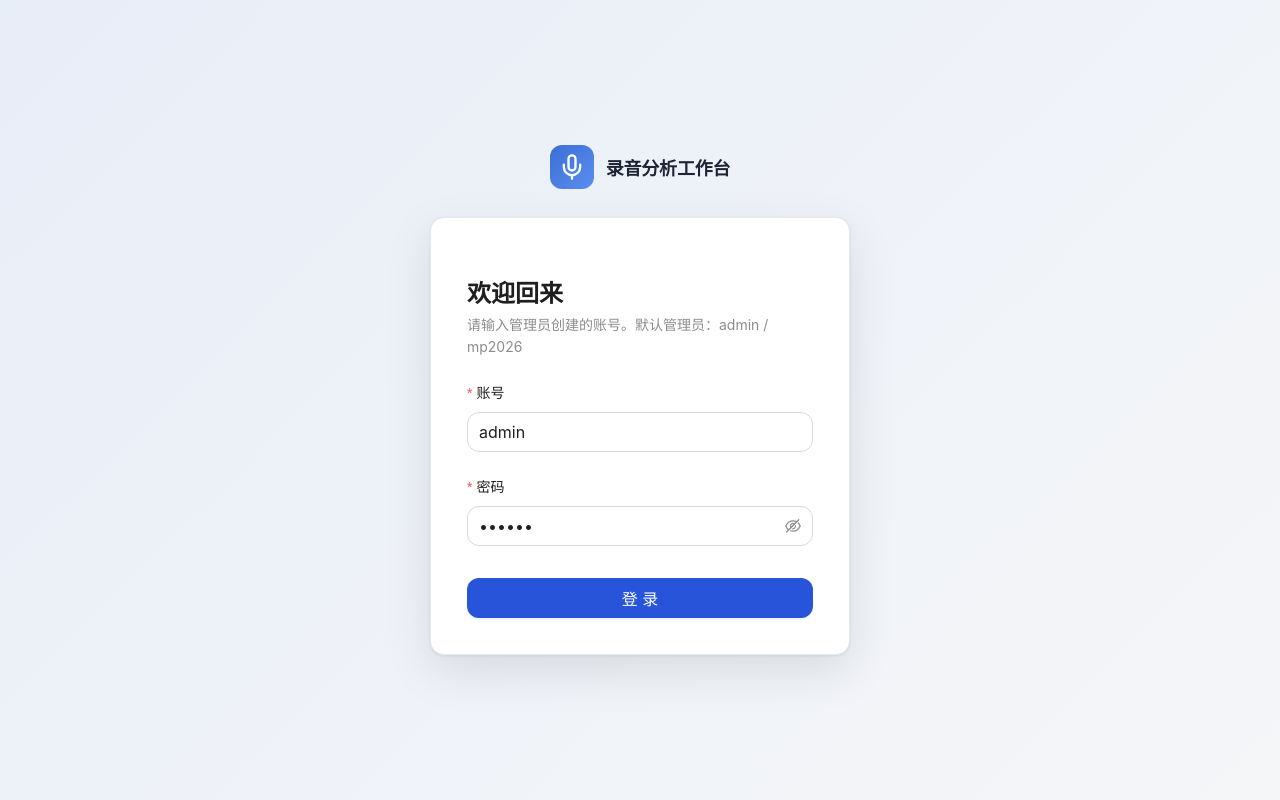
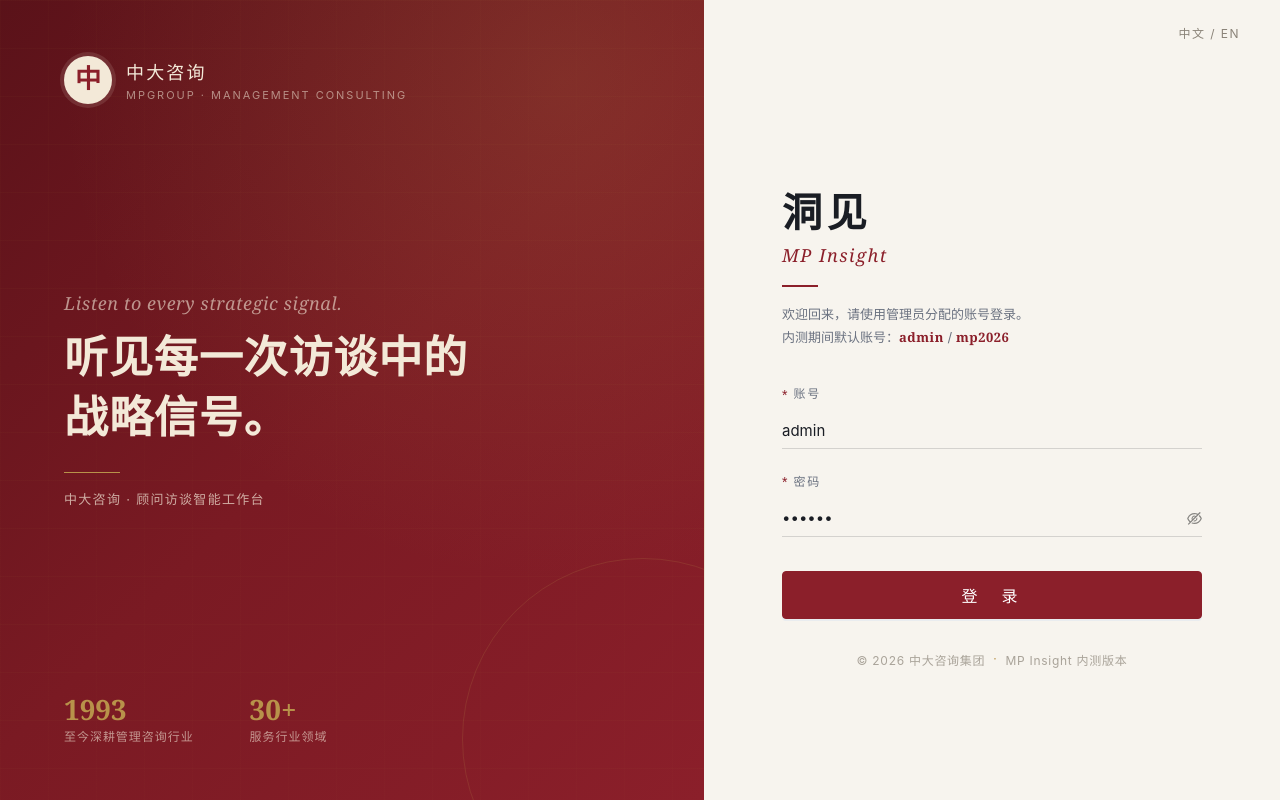
Before and after one commit to pengtruman922-dotcom/ai-asr-file, a React (Vite) app in the folder frontend/: page / in a window 1280 px wide. Built offline with nearby package versions, Linux system fonts and the light colour scheme.

Commit message:
Updated index.html

```diff
--- a/frontend/index.html
+++ b/frontend/index.html
@@ -3,7 +3,7 @@
   <head>
     <meta charset="UTF-8" />
     <meta name="viewport" content="width=device-width, initial-scale=1.0" />
-    <title>录音访谈分析工作台</title>
+    <title>洞见 · MP Insight | 中大咨询</title>
   </head>
   <body>
     <div id="root"></div>
--- a/frontend/src/App.tsx
+++ b/frontend/src/App.tsx
@@ -322,23 +322,63 @@ function Login({ onLogin }: { onLogin: (token: string) => void }) {
   };
   return (
     <div className="login-page">
-      <div className="login-brand">
-        <div className="login-logo">
-          <svg width="28" height="28" viewBox="0 0 24 24" fill="none" stroke="currentColor" strokeWidth="2" strokeLinecap="round" strokeLinejoin="round">
-            <path d="M12 2a3 3 0 0 0-3 3v7a3 3 0 0 0 6 0V5a3 3 0 0 0-3-3Z"/><path d="M19 10v2a7 7 0 0 1-14 0v-2"/><line x1="12" y1="19" x2="12" y2="22"/>
-          </svg>
+      <aside className="login-stage">
+        <div className="login-stage-top">
+          <div className="login-mark">
+            <span className="login-mark-cn">中</span>
+          </div>
+          <div className="login-stage-brand">
+            <div className="login-stage-brand-cn">中大咨询</div>
+            <div className="login-stage-brand-en">MPGroup · Management Consulting</div>
+          </div>
         </div>
-        <span>录音分析工作台</span>
-      </div>
-      <Card className="login-card">
-        <Title level={3} style={{ marginBottom: 4 }}>欢迎回来</Title>
-        <Paragraph type="secondary" style={{ marginBottom: 24 }}>请输入管理员创建的账号。默认管理员：admin / mp2026</Paragraph>
-        <Form layout="vertical" initialValues={{ username: 'admin', password: 'mp2026' }} onFinish={onFinish}>
-          <Form.Item name="username" label="账号" rules={[{ required: true }]}><Input size="large" /></Form.Item>
-          <Form.Item name="password" label="密码" rules={[{ required: true }]}><Input.Password size="large" /></Form.Item>
-          <Button type="primary" htmlType="submit" loading={loading} block size="large" style={{ marginTop: 8 }}>登录</Button>
-        </Form>
-      </Card>
+        <div className="login-stage-center">
+          <p className="login-quote-en">Listen to every strategic signal.</p>
+          <h1 className="login-quote-cn">听见每一次访谈中的<br />战略信号。</h1>
+          <div className="login-quote-divider" />
+          <p className="login-quote-sub">中大咨询 · 顾问访谈智能工作台</p>
+        </div>
+        <div className="login-stage-bottom">
+          <div className="login-stage-stat">
+            <span className="login-stage-stat-num">1993</span>
+            <span className="login-stage-stat-label">至今深耕管理咨询行业</span>
+          </div>
+          <div className="login-stage-stat">
+            <span className="login-stage-stat-num">30+</span>
+            <span className="login-stage-stat-label">服务行业领域</span>
+          </div>
+        </div>
+      </aside>
+      <section className="login-form-side">
+        <div className="login-form-topbar">
+          <span className="login-form-topbar-text">中文 / EN</span>
+        </div>
+        <div className="login-form-wrap">
+          <div className="login-form-heading">
+            <h2 className="login-form-title">洞见</h2>
+            <p className="login-form-subtitle">MP&nbsp;Insight</p>
+            <span className="login-form-rule" />
+            <p className="login-form-hint">欢迎回来，请使用管理员分配的账号登录。<br />内测期间默认账号：<em>admin</em> / <em>mp2026</em></p>
+          </div>
+          <Form className="login-form" layout="vertical" initialValues={{ username: 'admin', password: 'mp2026' }} onFinish={onFinish}>
+            <Form.Item name="username" label="账号" rules={[{ required: true, message: '请输入账号' }]}>
+              <Input size="large" variant="borderless" className="login-input" placeholder="请输入账号" />
+            </Form.Item>
+            <Form.Item name="password" label="密码" rules={[{ required: true, message: '请输入密码' }]}>
+              <Input.Password size="large" variant="borderless" className="login-input" placeholder="请输入密码" />
+            </Form.Item>
+            <Button type="primary" htmlType="submit" loading={loading} block size="large" className="login-submit">
+              <span className="login-submit-text">登&nbsp;&nbsp;录</span>
+              <span className="login-submit-arrow" aria-hidden>→</span>
+            </Button>
+          </Form>
+          <div className="login-form-foot">
+            <span>© 2026 中大咨询集团</span>
+            <span className="login-form-foot-dot">·</span>
+            <span>MP Insight 内测版本</span>
+          </div>
+        </div>
+      </section>
     </div>
   );
 }
@@ -404,12 +444,8 @@ function Home({ me, usage, onOpenProject, onSettings, onAdmin, onLogout }: { me:
     <div className="home-shell">
       <header className="home-topbar">
         <div className="home-topbar-brand">
-          <div className="home-topbar-logo">
-            <svg width="22" height="22" viewBox="0 0 24 24" fill="none" stroke="currentColor" strokeWidth="2" strokeLinecap="round" strokeLinejoin="round">
-              <path d="M12 2a3 3 0 0 0-3 3v7a3 3 0 0 0 6 0V5a3 3 0 0 0-3-3Z"/><path d="M19 10v2a7 7 0 0 1-14 0v-2"/><line x1="12" y1="19" x2="12" y2="22"/>
-            </svg>
-          </div>
-          <span className="home-topbar-title">录音分析工作台</span>
+          <div className="home-topbar-logo">中</div>
+          <span className="home-topbar-title">洞见 · MP Insight</span>
         </div>
         <div className="home-topbar-actions">
           <button className="topbar-btn" onClick={onSettings}><SettingOutlined /> 设置</button>
@@ -419,7 +455,7 @@ function Home({ me, usage, onOpenProject, onSettings, onAdmin, onLogout }: { me:
 
       <div className="home-hero">
         <div className="home-hero-inner">
-          <h1 className="home-hero-title">你的录音分析工作台</h1>
+          <h1 className="home-hero-title">洞见 · 顾问访谈智能工作台</h1>
           <p className="home-hero-sub">上传访谈录音，自动转写、生成纪要，并基于内容进行智能问答</p>
           <div className="home-search-row">
             <Input.Search
--- a/frontend/src/styles.css
+++ b/frontend/src/styles.css
@@ -10,12 +10,345 @@ body { background: #f5f6f8; color: #1d2433; font-family: -apple-system, BlinkMac
 .project-table .ant-table-row:hover td { background: #f0f5ff !important; }
 .hero-card { background: linear-gradient(135deg, #fff, #f0f5ff); border: 1px solid #dce4f5; }
 
-/* ── Login ── */
-.login-page { min-height: 100vh; display: flex; flex-direction: column; align-items: center; justify-content: center; gap: 28px; background: linear-gradient(135deg, #e8eef8 0%, #f5f6f8 100%); }
-.login-brand { display: flex; align-items: center; gap: 12px; color: #1d2433; font-size: 18px; font-weight: 600; letter-spacing: -0.01em; }
-.login-logo { width: 44px; height: 44px; border-radius: 12px; background: linear-gradient(135deg, #3b6fd4, #5b8ef0); display: flex; align-items: center; justify-content: center; color: #fff; flex-shrink: 0; }
-.login-card { width: 420px; box-shadow: 0 1px 3px rgba(0,0,0,0.08), 0 16px 48px rgba(0,0,0,0.1); border-radius: 14px; background: #fff; border: 1px solid #e4e8f0; }
-.login-card .ant-card-body { padding: 36px; }
+/* ── Login (MP Insight redesign) ── */
+.login-page {
+  min-height: 100vh;
+  display: grid;
+  grid-template-columns: 55fr 45fr;
+  background: #f7f4ee;
+  font-family: "PingFang SC", "Microsoft YaHei", -apple-system, BlinkMacSystemFont, sans-serif;
+}
+
+.login-stage {
+  position: relative;
+  background:
+    radial-gradient(circle at 80% 10%, rgba(184,146,74,0.18), transparent 55%),
+    linear-gradient(135deg, #5a1219 0%, #7a1a23 50%, #8b1f2a 100%);
+  color: #f3e9d8;
+  padding: 56px 64px;
+  display: flex;
+  flex-direction: column;
+  justify-content: space-between;
+  overflow: hidden;
+}
+
+.login-stage::before {
+  content: "";
+  position: absolute;
+  inset: 0;
+  background-image:
+    linear-gradient(rgba(184,146,74,0.08) 1px, transparent 1px),
+    linear-gradient(90deg, rgba(184,146,74,0.05) 1px, transparent 1px);
+  background-size: 100% 48px, 48px 100%;
+  pointer-events: none;
+  opacity: 0.5;
+}
+
+.login-stage::after {
+  content: "";
+  position: absolute;
+  right: -120px;
+  bottom: -120px;
+  width: 360px;
+  height: 360px;
+  border-radius: 50%;
+  border: 1px solid rgba(184,146,74,0.18);
+  pointer-events: none;
+}
+
+.login-stage > * { position: relative; z-index: 1; }
+
+.login-stage-top {
+  display: flex;
+  align-items: center;
+  gap: 14px;
+  animation: loginFadeUp 600ms ease-out both;
+}
+
+.login-mark {
+  width: 48px;
+  height: 48px;
+  border-radius: 50%;
+  background: #f3e9d8;
+  color: #8b1f2a;
+  display: flex;
+  align-items: center;
+  justify-content: center;
+  font-family: "Source Han Serif SC", "Songti SC", "SimSun", serif;
+  font-size: 26px;
+  font-weight: 700;
+  box-shadow: 0 0 0 4px rgba(243,233,216,0.12);
+}
+
+.login-mark-cn { line-height: 1; }
+
+.login-stage-brand-cn {
+  font-family: "Source Han Serif SC", "Songti SC", "SimSun", serif;
+  font-size: 18px;
+  letter-spacing: 0.12em;
+  color: #f3e9d8;
+}
+
+.login-stage-brand-en {
+  font-size: 11px;
+  letter-spacing: 0.18em;
+  color: rgba(243,233,216,0.55);
+  margin-top: 4px;
+  text-transform: uppercase;
+}
+
+.login-stage-center {
+  max-width: 460px;
+  animation: loginFadeUp 800ms 120ms ease-out both;
+}
+
+.login-quote-en {
+  font-family: "Cormorant Garamond", "Georgia", serif;
+  font-size: 18px;
+  font-style: italic;
+  color: rgba(243,233,216,0.6);
+  margin: 0 0 14px;
+  letter-spacing: 0.03em;
+}
+
+.login-quote-cn {
+  font-family: "Source Han Serif SC", "Songti SC", "SimSun", serif;
+  font-size: 44px;
+  font-weight: 600;
+  color: #f3e9d8;
+  margin: 0;
+  line-height: 1.35;
+  letter-spacing: 0.02em;
+}
+
+.login-quote-divider {
+  width: 56px;
+  height: 1px;
+  background: #b8924a;
+  margin: 24px 0 16px;
+}
+
+.login-quote-sub {
+  font-size: 13px;
+  color: rgba(243,233,216,0.7);
+  margin: 0;
+  letter-spacing: 0.1em;
+}
+
+.login-stage-bottom {
+  display: flex;
+  gap: 56px;
+  animation: loginFadeUp 800ms 240ms ease-out both;
+}
+
+.login-stage-stat { display: flex; flex-direction: column; gap: 4px; }
+
+.login-stage-stat-num {
+  font-family: "Cormorant Garamond", "Georgia", serif;
+  font-size: 28px;
+  font-weight: 600;
+  color: #b8924a;
+  line-height: 1;
+}
+
+.login-stage-stat-label {
+  font-size: 12px;
+  color: rgba(243,233,216,0.6);
+  letter-spacing: 0.08em;
+}
+
+.login-form-side {
+  display: flex;
+  flex-direction: column;
+  background: #f7f4ee;
+  position: relative;
+  animation: loginFadeIn 600ms 200ms ease-out both;
+}
+
+.login-form-side::before {
+  content: "";
+  position: absolute;
+  left: 0;
+  top: 96px;
+  bottom: 96px;
+  width: 1px;
+  background: linear-gradient(180deg, transparent, rgba(184,146,74,0.4), transparent);
+}
+
+.login-form-topbar {
+  display: flex;
+  justify-content: flex-end;
+  padding: 24px 40px;
+}
+
+.login-form-topbar-text {
+  font-size: 12px;
+  color: #8a8378;
+  letter-spacing: 0.12em;
+  cursor: pointer;
+  transition: color 160ms;
+}
+
+.login-form-topbar-text:hover { color: #8b1f2a; }
+
+.login-form-wrap {
+  flex: 1;
+  max-width: 420px;
+  width: 100%;
+  margin: 0 auto;
+  padding: 24px 40px 40px;
+  display: flex;
+  flex-direction: column;
+  justify-content: center;
+}
+
+.login-form-heading { margin-bottom: 36px; }
+
+.login-form-title {
+  font-family: "Source Han Serif SC", "Songti SC", "SimSun", serif;
+  font-size: 40px;
+  font-weight: 600;
+  color: #1a1d24;
+  margin: 0 0 4px;
+  letter-spacing: 0.12em;
+}
+
+.login-form-subtitle {
+  font-family: "Cormorant Garamond", "Georgia", serif;
+  font-size: 18px;
+  font-style: italic;
+  color: #8b1f2a;
+  margin: 0;
+  letter-spacing: 0.08em;
+}
+
+.login-form-rule {
+  display: block;
+  width: 36px;
+  height: 2px;
+  background: #8b1f2a;
+  margin: 18px 0 16px;
+}
+
+.login-form-hint {
+  font-size: 13px;
+  color: #6b7280;
+  margin: 0;
+  line-height: 1.7;
+}
+
+.login-form-hint em {
+  font-style: normal;
+  color: #8b1f2a;
+  font-weight: 600;
+  font-family: "Cormorant Garamond", "Georgia", serif;
+  letter-spacing: 0.04em;
+}
+
+.login-form .ant-form-item { margin-bottom: 22px; }
+.login-form .ant-form-item-label > label {
+  font-size: 12px;
+  color: #6b7280;
+  letter-spacing: 0.16em;
+  height: auto;
+}
+.login-form .ant-form-item-label > label::before { color: #8b1f2a !important; }
+
+.login-input.ant-input,
+.login-input.ant-input-affix-wrapper {
+  background: transparent !important;
+  border: none !important;
+  border-bottom: 1px solid #d4d2ce !important;
+  border-radius: 0 !important;
+  padding: 6px 0 !important;
+  font-size: 15px;
+  color: #1a1d24;
+  transition: border-color 200ms ease, box-shadow 200ms ease;
+  box-shadow: none !important;
+}
+
+.login-input.ant-input::placeholder,
+.login-input.ant-input-affix-wrapper input::placeholder { color: #b9b3a7; }
+
+.login-input.ant-input:focus,
+.login-input.ant-input-affix-wrapper-focused,
+.login-input.ant-input-affix-wrapper:focus-within {
+  border-bottom-color: #8b1f2a !important;
+  box-shadow: 0 1px 0 0 #8b1f2a !important;
+}
+
+.login-input.ant-input-affix-wrapper > input.ant-input {
+  background: transparent;
+  font-size: 15px;
+}
+
+.login-submit {
+  height: 48px;
+  margin-top: 12px;
+  background: #8b1f2a !important;
+  border-color: #8b1f2a !important;
+  border-radius: 4px !important;
+  font-weight: 500;
+  letter-spacing: 0.32em;
+  position: relative;
+  overflow: hidden;
+  transition: background 200ms ease, transform 120ms ease;
+}
+
+.login-submit:hover {
+  background: #6d1620 !important;
+  border-color: #6d1620 !important;
+}
+
+.login-submit:active { transform: translateY(1px); }
+
+.login-submit-arrow {
+  position: absolute;
+  right: 24px;
+  top: 50%;
+  transform: translate(8px, -50%);
+  opacity: 0;
+  transition: opacity 200ms ease, transform 200ms ease;
+  font-family: "Cormorant Garamond", serif;
+  font-size: 18px;
+  letter-spacing: 0;
+}
+
+.login-submit:hover .login-submit-arrow {
+  opacity: 1;
+  transform: translate(0, -50%);
+}
+
+.login-form-foot {
+  margin-top: 32px;
+  font-size: 12px;
+  color: #a9a399;
+  letter-spacing: 0.06em;
+  display: flex;
+  gap: 8px;
+  justify-content: center;
+}
+
+.login-form-foot-dot { color: #b8924a; }
+
+@keyframes loginFadeUp {
+  from { opacity: 0; transform: translateY(16px); }
+  to { opacity: 1; transform: translateY(0); }
+}
+
+@keyframes loginFadeIn {
+  from { opacity: 0; }
+  to { opacity: 1; }
+}
+
+@media (max-width: 900px) {
+  .login-page { grid-template-columns: 1fr; }
+  .login-stage { padding: 36px 32px; min-height: 320px; }
+  .login-quote-cn { font-size: 30px; }
+  .login-stage-bottom { gap: 28px; }
+  .login-form-side::before { display: none; }
+  .login-form-wrap { padding: 8px 32px 40px; }
+}
 
 /* ── Home Shell ── */
 .home-shell { min-height: 100vh; display: flex; flex-direction: column; background: #f5f6f8; }
@@ -23,7 +356,7 @@ body { background: #f5f6f8; color: #1d2433; font-family: -apple-system, BlinkMac
 /* ── Home Topbar ── */
 .home-topbar { height: 56px; display: flex; align-items: center; justify-content: space-between; padding: 0 32px; background: #fff; border-bottom: 1px solid #e8ecf2; position: sticky; top: 0; z-index: 10; }
 .home-topbar-brand { display: flex; align-items: center; gap: 10px; }
-.home-topbar-logo { width: 30px; height: 30px; border-radius: 8px; background: linear-gradient(135deg, #3b6fd4, #5b8ef0); display: flex; align-items: center; justify-content: center; color: #fff; flex-shrink: 0; }
+.home-topbar-logo { width: 30px; height: 30px; border-radius: 50%; background: #8b1f2a; display: flex; align-items: center; justify-content: center; color: #f3e9d8; flex-shrink: 0; font-family: "Source Han Serif SC", "Songti SC", "SimSun", serif; font-size: 16px; font-weight: 700; line-height: 1; }
 .home-topbar-title { font-size: 15px; font-weight: 600; color: #1d2433; letter-spacing: -0.01em; }
 .home-topbar-actions { display: flex; align-items: center; gap: 8px; }
 .topbar-btn { display: flex; align-items: center; gap: 6px; padding: 6px 14px; border-radius: 8px; border: 1px solid #dce2ed; background: #fff; color: #4a5568; font-size: 13px; cursor: pointer; transition: background 140ms, border-color 140ms, color 140ms; }
```
